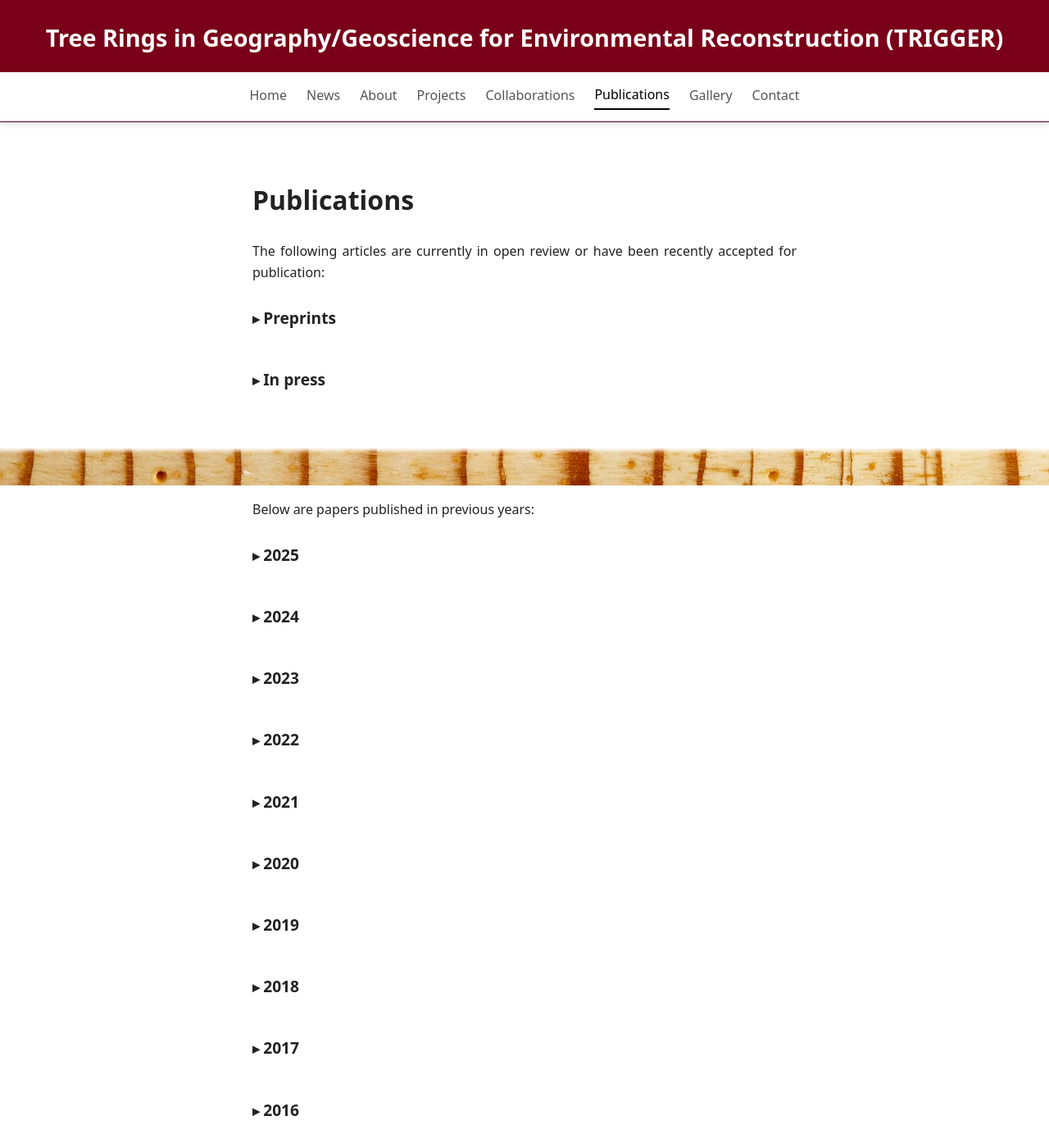
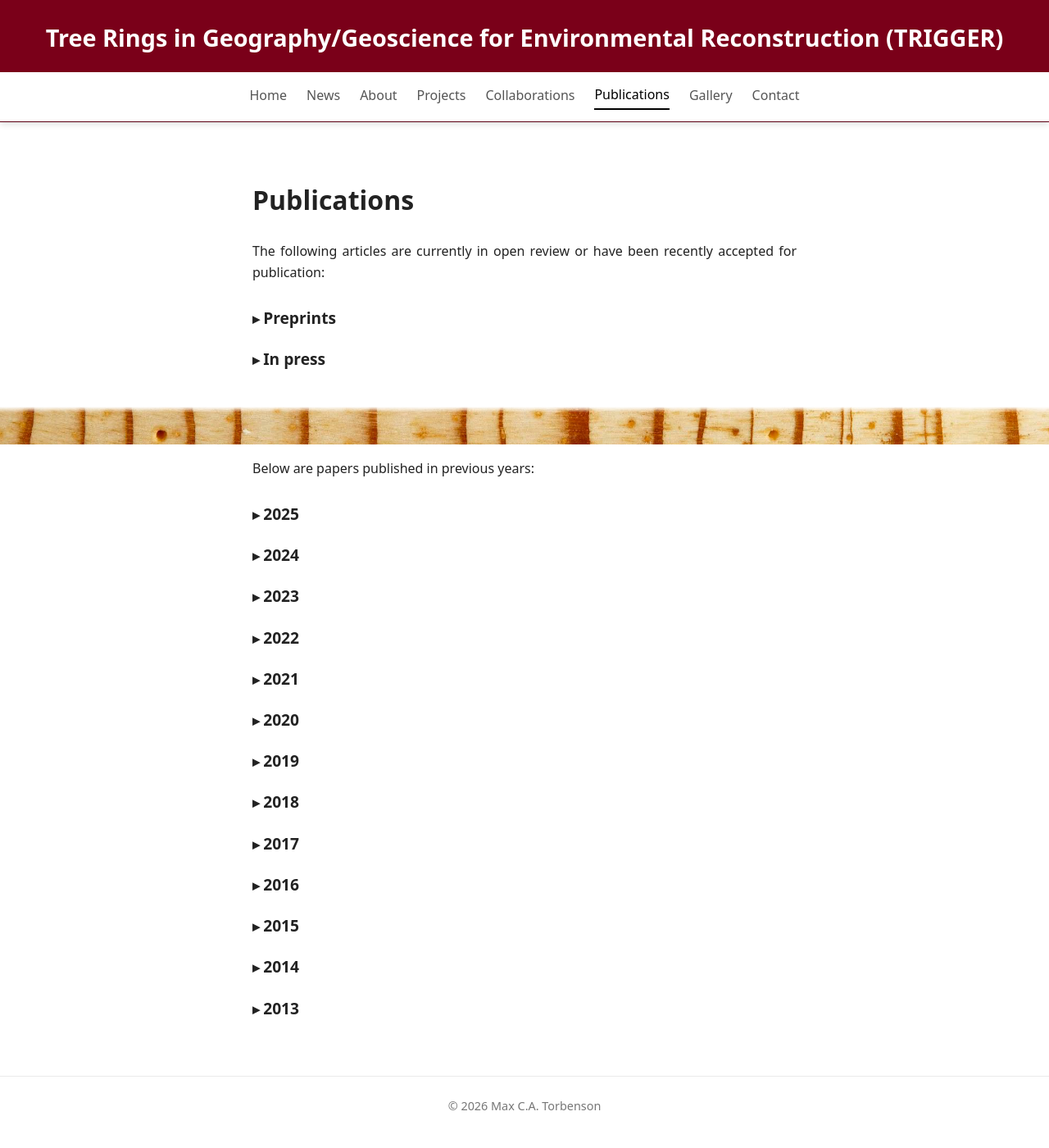
Before and after one commit to mcatorbenson/mcatorbenson.github.io, a Jekyll site: the page built from publications/index.html, in a window 1280 px wide and 1400 px high. Shown: the whole window at 82% size. Built offline with Jekyll 4.4.1, drawn with Linux system fonts in a browser that asks for light colours.

Commit message:
Update style.css

```diff
--- a/css/style.css
+++ b/css/style.css
@@ -124,7 +124,7 @@ main .publications p {
 }
 
 .pub-year-block {
-  margin-bottom: 2em;
+  margin-bottom: 0.8em;
 }
 
 .pub-year {
@@ -132,7 +132,7 @@ main .publications p {
   font-size: 1.2rem;
   cursor: pointer;
   list-style: none;
-  margin-bottom: 0.6em;
+  margin-bottom: 0.3em;
 }
 
 .left-blurb {
```
